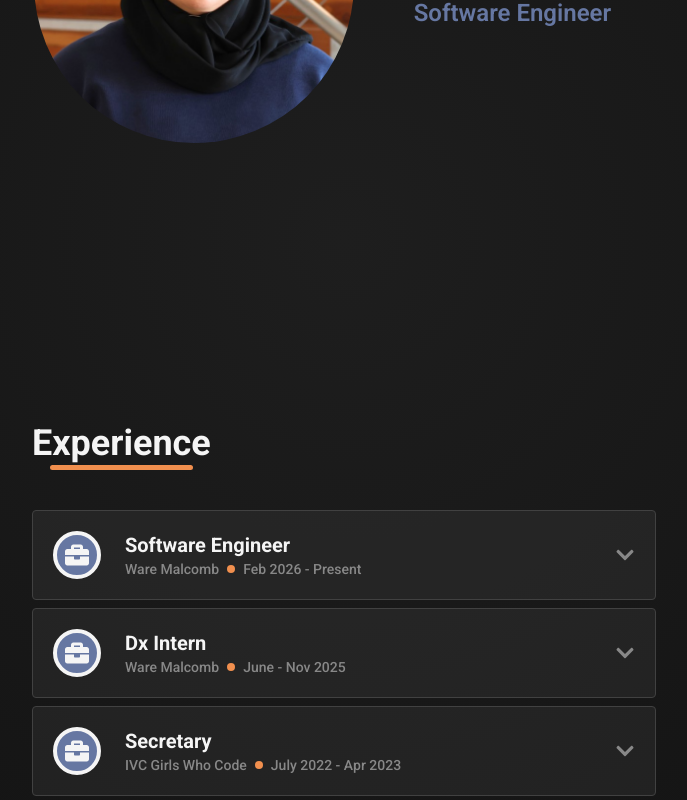
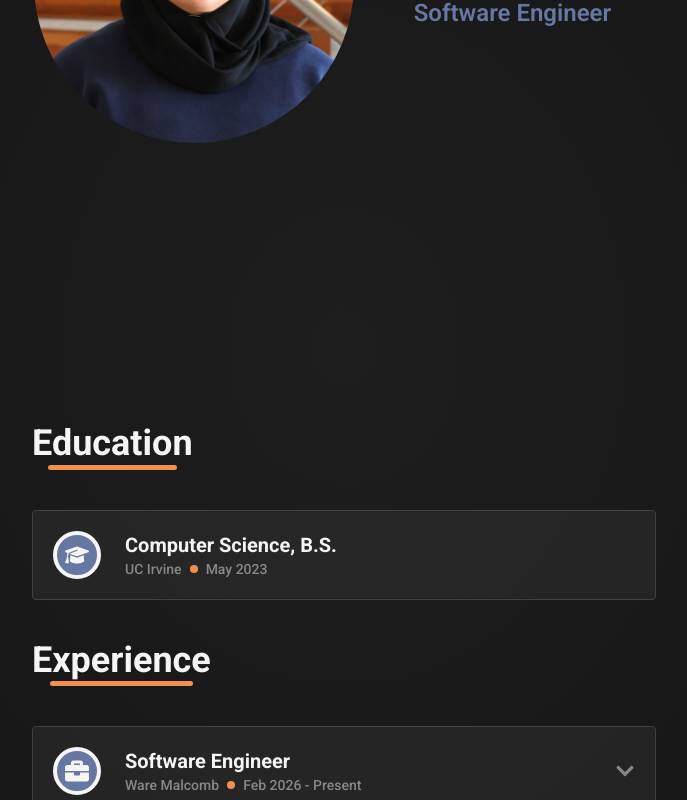
Before and after one commit to hnouizi/hnouizi.github.io, a React (Vite) app: page / in a window 1280 px wide. Shown: the part 417-1217 px from the top of the page, without its empty margins (296-983 px from the left). Built offline with nearby package versions, Linux system fonts and the light colour scheme.

Commit message:
redesigned education section

```diff
--- a/src/App.tsx
+++ b/src/App.tsx
@@ -2,7 +2,7 @@ import "./App.css";
 import Header from "./components/Header";
 import Sidebar from "./components/Sidebar";
 import Home from "./components/Home";
-//import Education from "./components/Education";
+import Education from "./components/Education";
 import Experience from "./components/Experience";
 import { useMediaQuery } from "react-responsive";
 
@@ -17,6 +17,7 @@ const App = () => {
 			}
 			<div className="max-sm:w-full max-sm:px-6 sm:w-156">
 				<Home/>
+				<Education/>
 				<Experience/>
 			</div>
 		</div>
--- a/src/components/Education.tsx
+++ b/src/components/Education.tsx
@@ -1,33 +1,15 @@
 import EducationSection from "./EducationSection";
 import Heading from "./Heading";
-import Timeline from "./Timeline/Timeline";
 
-type EducationProps = {
-    isSmallScreen: boolean
-}
-
-const Education = ({ isSmallScreen }: EducationProps) => {
+const Education = () => {
 
     return (
-        <div className="w-full flex justify-center items-center">
-            <div className="w-fit">
-                <Heading>
-                    Education
-                </Heading>
-                <Timeline isVertical={isSmallScreen}>
-                    <EducationSection
-                        degree="Computer Science, B.S."
-                        school="University of Calfiornia, Irvine"
-                        gradDate="December 2025"
-                        direction={isSmallScreen ? "left" : "down"}
-                    />
-                    <EducationSection
-                        degree="Computer Science, A.S."
-                        school="Irvine Valley College"
-                        gradDate="May 2023"
-                        direction={isSmallScreen ? "left" : "down"}
-                    />
-                </Timeline>
+        <div>
+            <Heading>
+                Education
+            </Heading>
+            <div className="flex max-sm:flex-col">
+                <EducationSection/>
             </div>
         </div>
     )
--- a/src/components/EducationSection.tsx
+++ b/src/components/EducationSection.tsx
@@ -1,42 +1,25 @@
-import { GiDiploma } from "react-icons/gi";
-import { useMediaQuery } from "react-responsive";
+import { FaGraduationCap } from "react-icons/fa6";
 
-type EducationSection = {
-    degree: string,
-    school: string,
-    gradDate: string
-    direction: string
-}
-
-const EducationSection = ({ degree, school, gradDate, direction }: EducationSection) => {
-    const isSmallScreen = useMediaQuery({query: '(max-width: 455px)'});
-    const isExtraSmallScreen = useMediaQuery({query: '(max-width: 390px)'});
-    const isExtraExtraSmallScreen = useMediaQuery({query: '(max-width: 370px)'});
-
+const EducationSection = () => {
     return (
-        <div className={`${direction === "left" && "flex justify-center items-center"}`}>
-            {direction === "left" && (
-                <div className="h-full flex items-center">
-                    <div className={`left-triangle border-white/5`}/>
+        <div className="w-full flex items-center gap-6 p-4 sm:p-5 rounded border-1 border-darkgray-80 bg-white/5 hover:bg-white/6 cursor-pointer hover:scale-102 transition-all duration-75">
+            <div className="h-fit p-2 bg-cobaltblue border-4 rounded-full">
+                <FaGraduationCap className="text-xl sm:text-2xl"/>
+            </div>
+            <div>
+                <div className="text-xl font-bold">
+                    Computer Science, B.S.
                 </div>
-            )}
-            <div className="bg-white/5 px-8 py-5 rounded-lg">
-                <div className={`${isExtraExtraSmallScreen ? "text-sm" : isExtraSmallScreen ? "text-base" : isSmallScreen ? "text-lg" : "text-2xl"} font-semibold`}>
-                    {degree}
-                </div>
-                <div className={`${isExtraSmallScreen ? "text-xs mb-1" : isSmallScreen ? "text-sm mb-1" : "text-lg mb-2"} font-medium text-darkgray-35 italic`}>
-                    {school}
-                </div>
-                <div className={`${isExtraSmallScreen ? "text-xs" : isSmallScreen ? "text-sm" : "text-base"} flex items-center text-darkgray-50 font-medium gap-2`}>
-                    <GiDiploma className={`${isExtraSmallScreen ? "text-lg" : isSmallScreen ? "text-xl" : "text-2xl"}`}/>
-                    {gradDate}
+                <div className="flex items-center text-xs sm:text-sm gap-2 text-darkgray-50 font-medium">
+                    <div>
+                        UC Irvine
+                    </div>
+                    <div className="h-[0.4rem] w-[0.4rem] sm:h-2 sm:w-2 rounded-full bg-lightorange"/>
+                    <div>
+                        May 2023
+                    </div>
                 </div>
             </div>
-            {direction === "down" && (
-                <div className="w-full flex justify-center items-center">
-                    <div className={`triangle-down border-white/5`}/>
-                </div>
-            )}
         </div>
     )
 }
```
